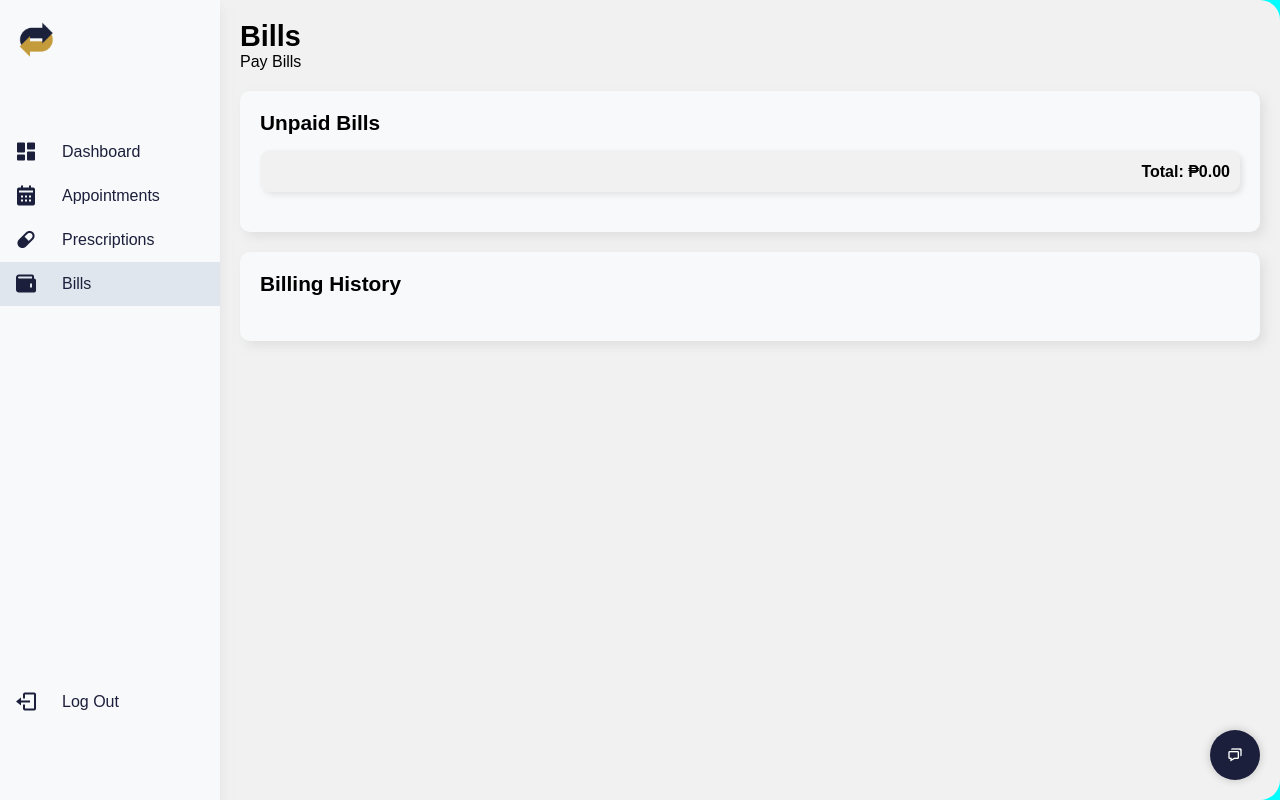
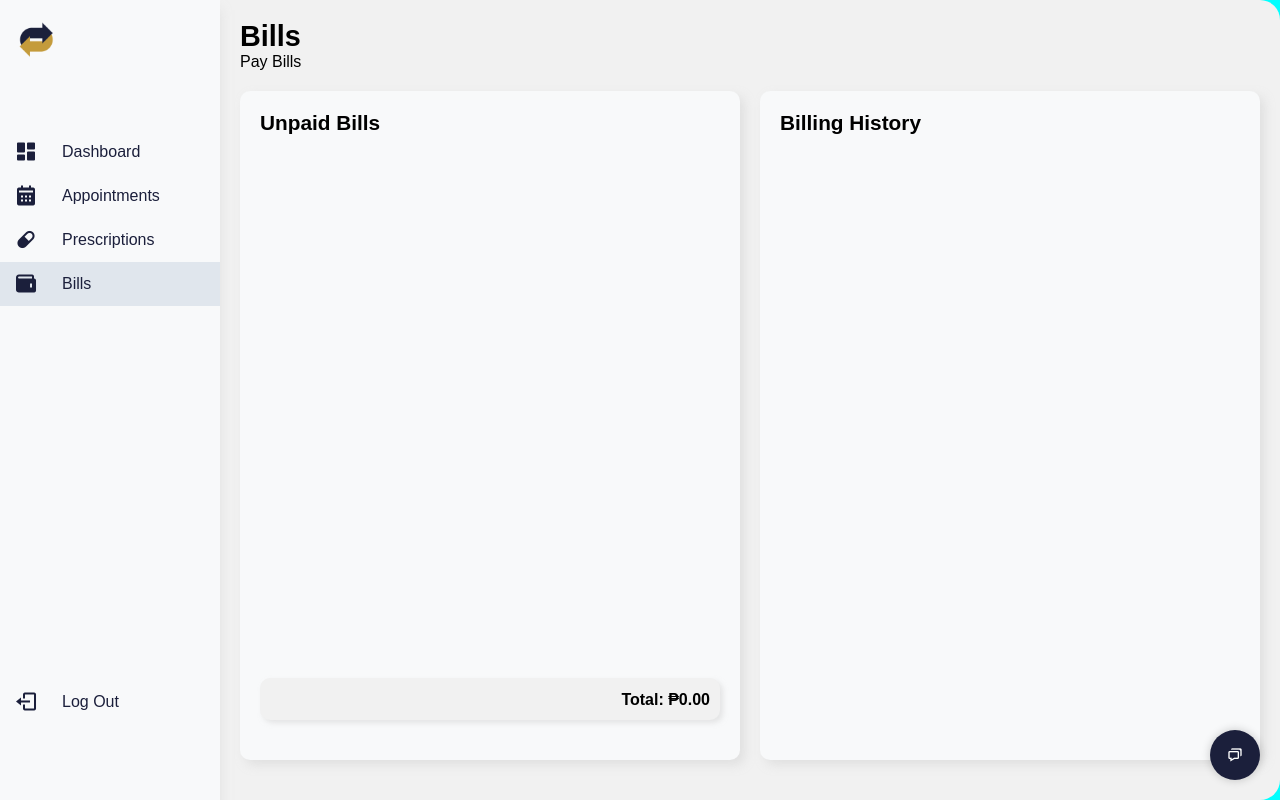
Before and after one commit to codinghades/medisync, a PHP site: page /pages/bills.php in a window 1280 px wide. Run offline with PHP 8.4, Linux system fonts and the light colour scheme.

Commit message:
user billing style changed

```diff
--- a/assets/css/patientBilling.css
+++ b/assets/css/patientBilling.css
@@ -10,7 +10,7 @@
     min-height: 100vh;
     height: 100%;
     display: grid;
-    grid-template-rows: auto auto 1fr;
+    grid-template-rows: auto 1fr;
 }
 
 .mainContent .title{
@@ -24,28 +24,27 @@
 
 .billingContainer {
     display: grid;
-    grid-template-rows: auto 1fr;
+    grid-template-columns: 1fr 1fr;
     gap: 20px;
     margin: 20px 0;
 }
-
+.unpaidBills {
+    display: grid;
+    grid-template-rows: auto 1fr auto auto;
+}
 .unpaidBills, .paidBills {
     width: 100%;
     border-radius: 10px;
     background-color: var(--primary-bg);
     padding: 20px;
     box-shadow: 5px 5px 10px var(--shadow-color);
-    max-height: 70vh;
+    max-height: calc(100vh - 120px);
     padding-bottom: 40px;
 }
 
 .wrapper{
     max-height: 99%;
     overflow-y: auto;
-}
-
-.unpaidWrapper{
-    max-height: 80%;
 }
 
 .unpaidBills .title, .paidBills .title {
```
